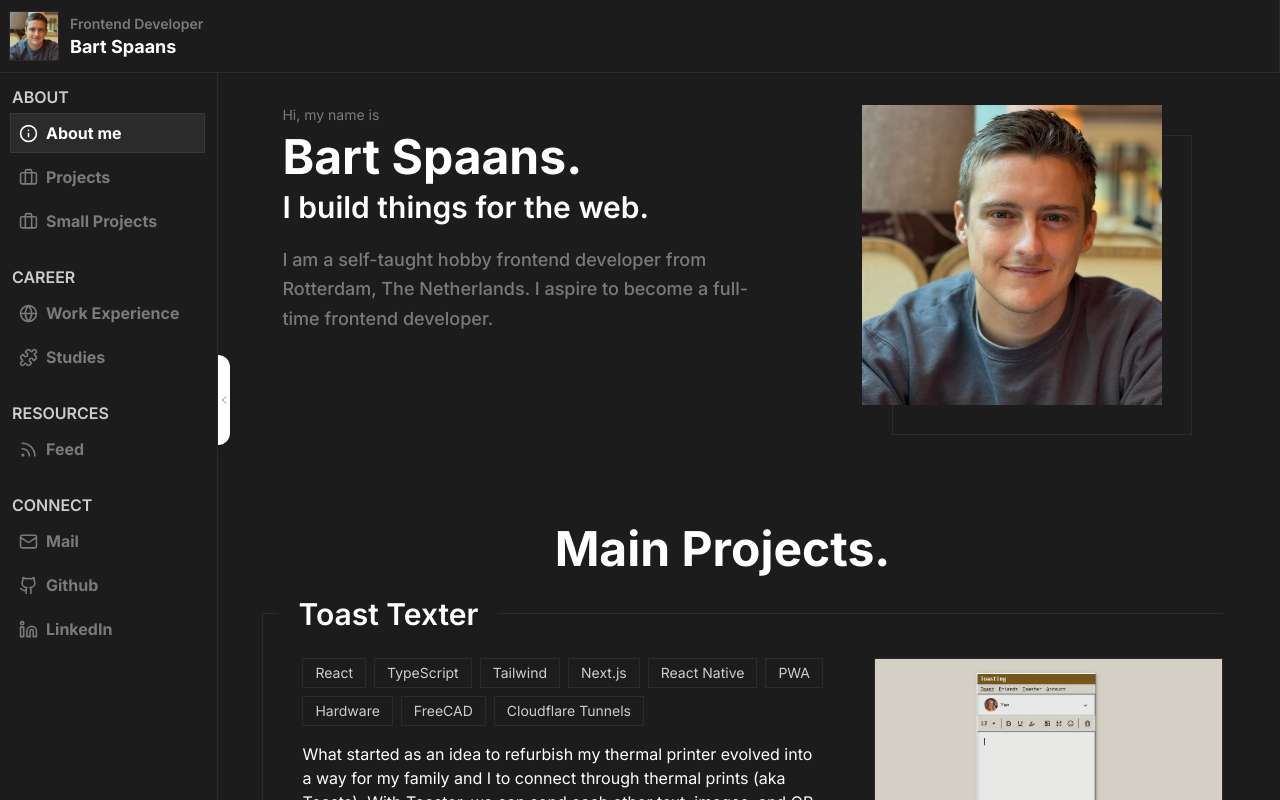
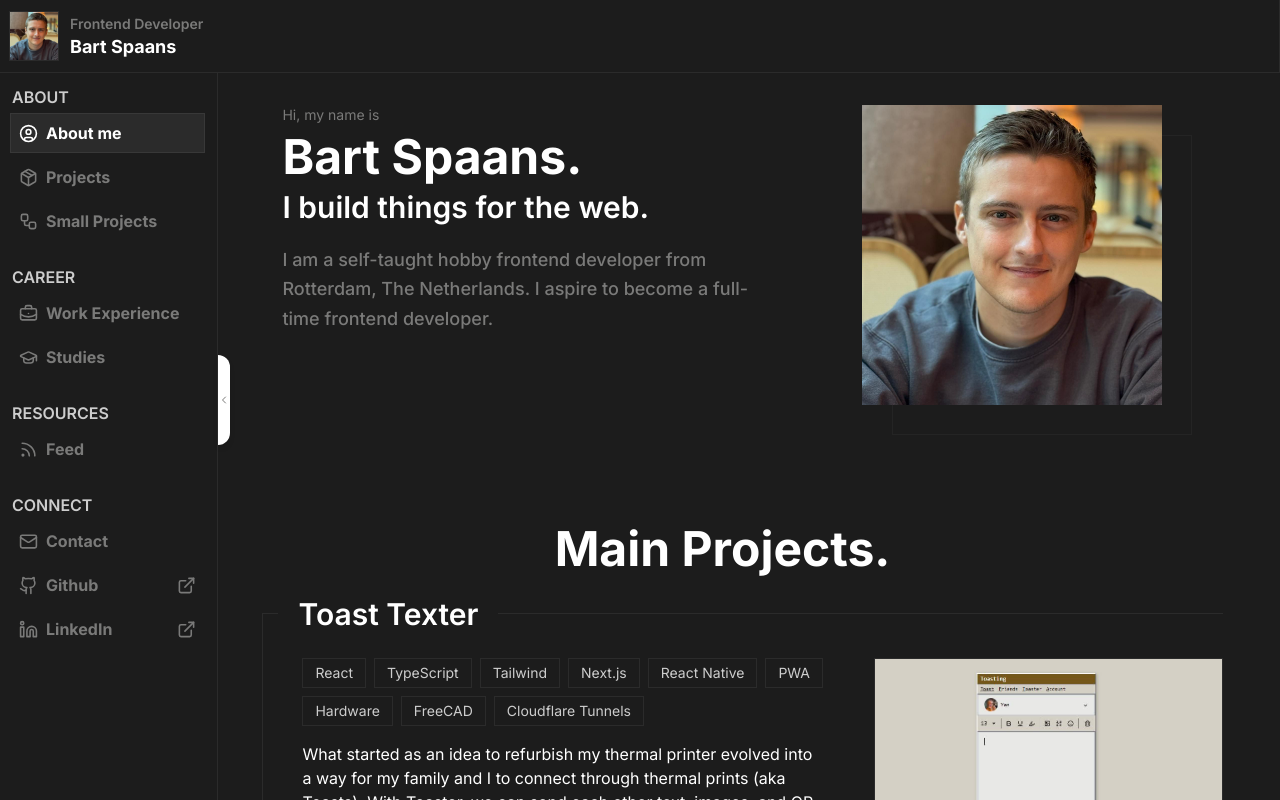
Before and after one commit to spaansba/Portfolio, a Next.js app: page /about in a window 1280 px wide. Shown: the top 800 px of the page. Built offline with nearby package versions, Linux system fonts and the light colour scheme.

Commit message:
added outside link in navbar support

```diff
--- a/src/app/_components/Content/Header/Header.tsx
+++ b/src/app/_components/Content/Header/Header.tsx
@@ -20,6 +20,7 @@ function Header() {
         <button className="flex items-center gap-3 cursor-pointer" onMouseDown={handleHeaderClick}>
           <div className="relative size-12  overflow-hidden ring-[1px] ring-TertiaryGray flex-shrink-0">
             <Image
+              draggable={false}
               src="/images/BartSpaans.jpg"
               alt="Profile picture"
               fill
--- a/src/app/_components/Content/SectionHeaderTitle.tsx
+++ b/src/app/_components/Content/SectionHeaderTitle.tsx
@@ -36,7 +36,7 @@ function SectionHeaderTitle({ title, urlHash, showPaddingTop }: SectionHeaderTit
 
   return (
     <div
-      className={`flex items-center justify-center ${
+      className={`flex items-center justify-center select-none ${
         showPaddingTop ? "pt-8 md:pt-30" : ""
       }  pb-4 sm:pb-5 md:pb-10`}
     >
--- a/src/app/_components/Navigation/NavigationItem.tsx
+++ b/src/app/_components/Navigation/NavigationItem.tsx
@@ -5,6 +5,7 @@ import { useNavigationActions, useNavigationSelectedPage } from "@/stores/Naviga
 import { useIsDesktopSidebarOpen } from "@/stores/DesktopSidebarStore"
 import useIsMobileDevice from "@/hooks/useIsMobileDevice"
 import { useMobileSidebarActions } from "@/stores/MobileSidebarStore"
+import { ExternalLink } from "lucide-react"
 
 type NaviationItemProps = {
   page: NavigationPageItem
@@ -13,6 +14,7 @@ type NaviationItemProps = {
 function NavigationItem({ page }: NaviationItemProps) {
   const isSidebarOpen = useIsDesktopSidebarOpen()
   const isMobile = useIsMobileDevice()
+  const showFullContent = isSidebarOpen || isMobile
 
   const isMobileSidebarAction = useMobileSidebarActions()
   const [isHovered, setIsHovered] = useState(false)
@@ -29,15 +31,15 @@ function NavigationItem({ page }: NaviationItemProps) {
 
   return (
     <li
-      title={isSidebarOpen ? "" : page.name}
+      title={showFullContent ? "" : page.name}
       onMouseDown={() => handleOnMouseDown(page)}
-      className={`p-2 font-bold h-[40px] cursor-pointer flex items-center border-[1px] ${
+      className={`p-2 font-bold h-[40px] cursor-pointer flex items-center justify-between border-[1px] ${
         isSelected ? "bg-TertiaryGray border-[#383838]" : "border-transparent"
       } `}
       onMouseEnter={() => setIsHovered(true)}
       onMouseLeave={() => setIsHovered(false)}
     >
-      <div className={`flex items-center gap-2 w-full overflow-hidden`}>
+      <div className={`flex items-center gap-2 overflow-hidden`}>
         <div className="flex-shrink-0">
           <page.icon
             size={19}
@@ -47,7 +49,7 @@ function NavigationItem({ page }: NaviationItemProps) {
           />
         </div>
         <AnimatePresence initial={false} mode="wait">
-          {(isSidebarOpen || isMobile) && (
+          {showFullContent && (
             <motion.span
               className={`${
                 isHovered || isSelected ? "text-white" : "text-TextGray"
@@ -62,6 +64,12 @@ function NavigationItem({ page }: NaviationItemProps) {
           )}
         </AnimatePresence>
       </div>
+      {showFullContent && page.isOutsideLink && (
+        <ExternalLink
+          size={19}
+          className={`${isHovered ? "text-white" : "text-TextGray"} transition-colors duration-300`}
+        />
+      )}
     </li>
   )
 }
--- a/src/app/about/AboutHeader.tsx
+++ b/src/app/about/AboutHeader.tsx
@@ -22,9 +22,10 @@ function AboutHeader() {
 
         <div className="ml-4 md:ml-0 relative size-[100px] sm:size-[150px] md:size-[200px] lg:size-[300px] flex-shrink-0 mb-6 md:mb-0 ">
           <div
-            className={`absolute right-[-10px] top-[10px] md:right-[-30px] md:top-[30px] size-full border-TertiaryGray transition-colors group-hover:border-white border-[1px]`}
+            className={`absolute right-[-10px] top-[10px] md:right-[-30px] md:top-[30px] size-full border-TertiaryGray transition-colors group-hover:border-TextGrayWhite opacity-60 border-[1px]`}
           />
           <Image
+            draggable={false}
             src="/images/BartSpaans.jpg"
             alt="Profile picture"
             fill
--- a/src/app/about/projects/BigProjects/ProjectTitle.tsx
+++ b/src/app/about/projects/BigProjects/ProjectTitle.tsx
@@ -11,11 +11,15 @@ function ProjectTitle({ title, isLeftAlign, isHovered }: ProjectTitleProps) {
     <>
       <div
         className={`${isLeftAlign ? "left-0" : "right-0"} absolute w-[1px]  top-0 bottom-0 ${
-          isHovered ? "bg-TextGrayWhite" : "bg-TertiaryGray"
+          isHovered ? "bg-TextGrayWhite opacity-60" : "bg-TertiaryGray"
         }`}
       />
       <div className={`relative flex items-center w-full   ${isLeftAlign ? "" : "justify-end"}`}>
-        <div className={`w-full h-[1px] ${isHovered ? "bg-TextGrayWhite" : "bg-TertiaryGray"}`} />
+        <div
+          className={`w-full h-[1px] ${
+            isHovered ? "bg-TextGrayWhite opacity-60" : "bg-TertiaryGray"
+          }`}
+        />
 
         <div
           className={`absolute ${
--- a/src/data/NavigationData.ts
+++ b/src/data/NavigationData.ts
@@ -1,4 +1,16 @@
-import { Briefcase, Github, Globe, Info, Linkedin, Mail, PuzzleIcon, Rss } from "lucide-react"
+import {
+  UserCircle,
+  Workflow,
+  Package,
+  FolderKanban,
+  GraduationCap,
+  Globe,
+  Rss,
+  Mail,
+  Github,
+  Linkedin,
+  BriefcaseBusiness,
+} from "lucide-react"
 import type { NavigationPageItem } from "../../types/NavigationListItem"
 import { redirect } from "next/navigation"
 
@@ -6,26 +18,29 @@ export const aboutList: NavigationPageItem[] = [
   {
     id: "about-10",
     name: "About me",
-    icon: Info,
+    icon: UserCircle,
     onMouseDown: () => {
       redirect("/about")
     },
+    isOutsideLink: false,
   },
   {
     id: "about-20",
     name: "Projects",
-    icon: Briefcase,
+    icon: Package,
     onMouseDown: () => {
       redirect("/about#mainprojects")
     },
+    isOutsideLink: false,
   },
   {
     id: "about-30",
     name: "Small Projects",
-    icon: Briefcase,
+    icon: Workflow,
     onMouseDown: () => {
       redirect("/about#smallprojects")
     },
+    isOutsideLink: false,
   },
 ]
 
@@ -33,18 +48,20 @@ export const careerList: NavigationPageItem[] = [
   {
     id: "career-10",
     name: "Work Experience",
-    icon: Globe,
+    icon: BriefcaseBusiness,
     onMouseDown: () => {
       redirect("/career")
     },
+    isOutsideLink: false,
   },
   {
     id: "career-20",
     name: "Studies",
-    icon: PuzzleIcon,
+    icon: GraduationCap,
     onMouseDown: () => {
       redirect("/career#studies")
     },
+    isOutsideLink: false,
   },
 ]
 
@@ -56,32 +73,34 @@ export const resourcesList: NavigationPageItem[] = [
     onMouseDown: () => {
       redirect("/resources")
     },
+    isOutsideLink: false,
   },
 ]
 
 export const connectList: NavigationPageItem[] = [
   {
     id: "connect-10",
-    name: "Mail",
+    name: "Contact",
     icon: Mail,
-    onMouseDown: () => {
-      redirect("/connect")
-    },
+    onMouseDown: () => {},
+    isOutsideLink: false,
   },
   {
     id: "connect-20",
     name: "Github",
     icon: Github,
     onMouseDown: () => {
-      redirect("/connect")
+      window.open("https://github.com/spaansba", "_blank")
     },
+    isOutsideLink: true,
   },
   {
     id: "connect-30",
     name: "LinkedIn",
     icon: Linkedin,
     onMouseDown: () => {
-      redirect("/connect")
+      window.open("https://www.linkedin.com/in/bart-spaans", "_blank")
     },
+    isOutsideLink: true,
   },
 ]
--- a/src/stores/NavigationListStore.ts
+++ b/src/stores/NavigationListStore.ts
@@ -31,9 +31,12 @@ const useNavigationListStore = create<NavigationListStore>((set, get) => ({
     resources: resourcesList,
     connect: connectList,
   },
-  selectedPage: aboutList[0], // Default to first item in about list
+  selectedPage: aboutList[0],
   actions: {
     setSelectedPage: (page) => {
+      if (page.isOutsideLink) {
+        return
+      }
       set(() => ({
         selectedPage: page,
       }))
--- a/types/NavigationListItem.ts
+++ b/types/NavigationListItem.ts
@@ -5,4 +5,5 @@ export type NavigationPageItem = {
   name: string
   icon: LucideIcon
   onMouseDown: (item: NavigationPageItem) => void
+  isOutsideLink: boolean
 }
```
